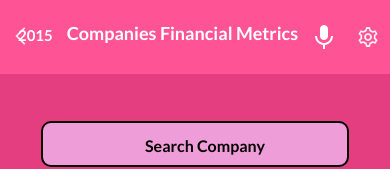
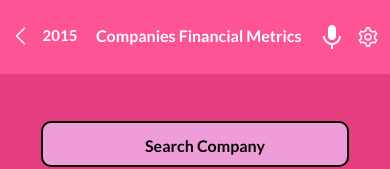
Before and after one commit to MMGGYY66/metrics-webapp-capstone-project, a React (Create React App) app: page / in a window 390 px wide. Shown: the top 169 px of the page. Built offline with nearby package versions, Linux system fonts and the light colour scheme; no server answers.

Commit message:
Update navigation span position to work well with different mobile screens

```diff
--- a/src/components/navbar/Navbar.scss
+++ b/src/components/navbar/Navbar.scss
@@ -34,6 +34,28 @@
 	font-weight: 700;
 }
 
+/* for mobile screen with max-width 376px */
+@media (max-width: 419px) {
+	.heading {
+		font-size: 16px;
+		margin: -8px 0 -4px 0;
+		font-family: "Lato", sans-serif;
+		font-weight: 700;
+	}
+
+	.navigation span {
+		margin: 16px 0 20px -10px;
+		font-size: 15px;
+		font-weight: 700;
+	}
+
+	.position {
+		display: flex;
+		gap: 12px;
+		font-size: 16px;
+	}
+}
+
 /* for desctop version */
 @media only screen and (min-width: 768px) {
 	.navigation {
@@ -49,7 +71,7 @@
 	}
 
 	.navigation span {
-    margin: 16px 0 33px -420px;
+		margin: 16px 0 33px -440px;
 		font-size: 20px;
 		font-weight: 700;
 	}
```
Lines whose indentation alone changed are shown as unchanged.
